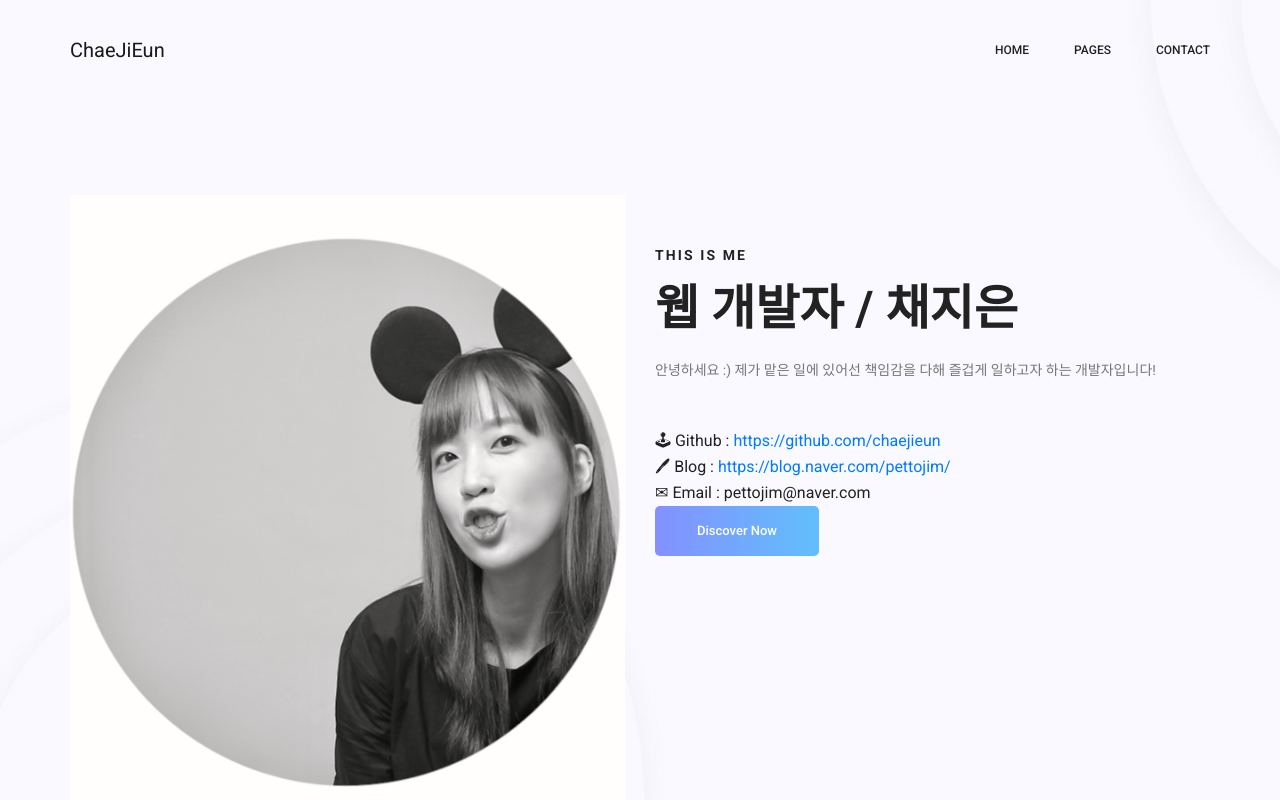
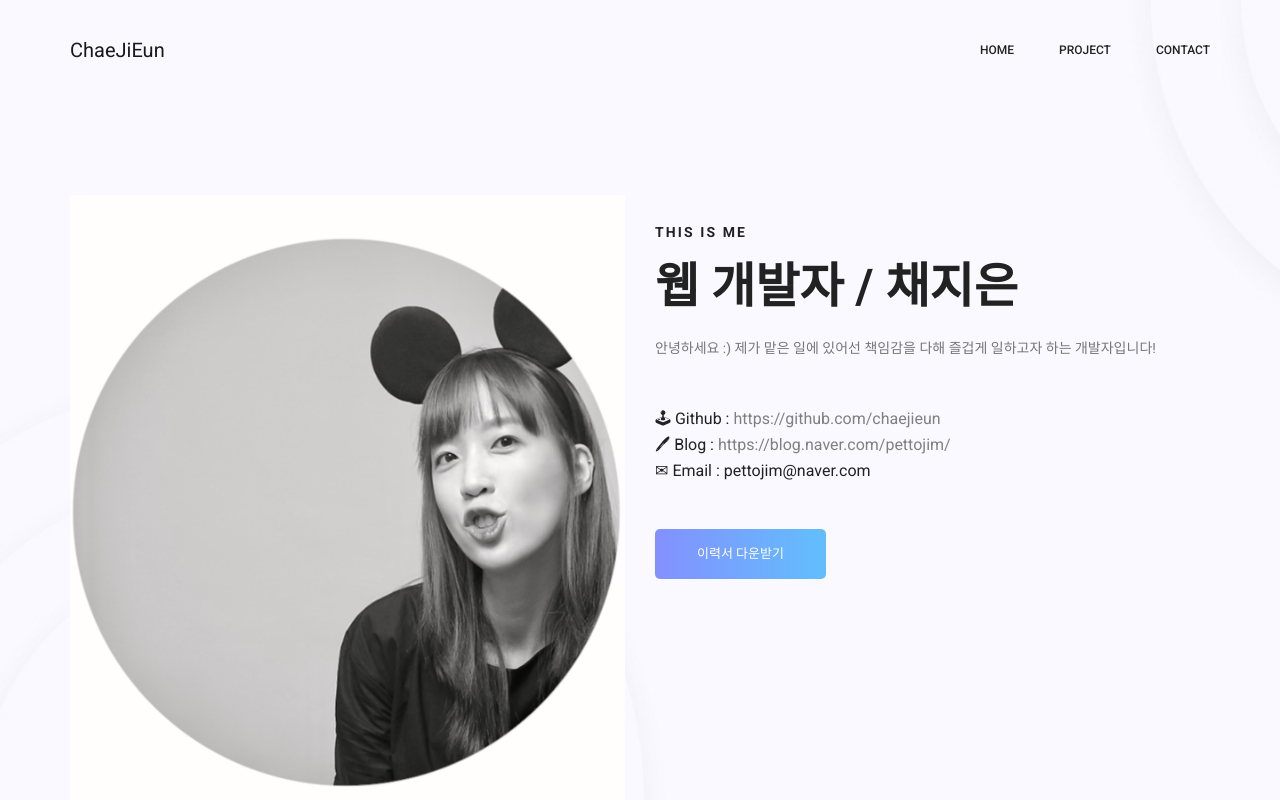
Before and after one commit to chaejieun/chaejieun-portfolio, a website: page index.html in a window 1280 px wide. Shown: the top 800 px of the page. Drawn offline with Linux system fonts and the light colour scheme; some packages are replaced by stand-ins of ours.

Commit message:
FIX  LNB 수정

```diff
--- a/index.html
+++ b/index.html
@@ -40,13 +40,16 @@
 								<!--
 								<li class="nav-item"><a class="nav-link" href="about-us.html">About</a></li> -->
 
+								<li class="nav-item"><a class="nav-link" href="portfolio-details.html">Project</a></li>
+								<!--
 								<li class="nav-item submenu dropdown">
-									<a href="#" class="nav-link dropdown-toggle" data-toggle="dropdown" role="button" aria-haspopup="true" aria-expanded="false">Pages</a>
+									<a href="#" class="nav-link dropdown-toggle" data-toggle="dropdown" role="button" aria-haspopup="true" aria-expanded="false">Project</a>
 									<ul class="dropdown-menu">
-										<!-- <li class="nav-item"><a class="nav-link" href="portfolio.html">Portfolio</a></li>-->
+										 <li class="nav-item"><a class="nav-link" href="portfolio.html">Portfolio</a></li>
 										<li class="nav-item"><a class="nav-link" href="portfolio-details.html">Project</a></li>
 
 									</ul>
+								-->
 								</li>
 								<!--
 								<li class="nav-item submenu dropdown">
@@ -80,15 +83,17 @@
 								<h5>This is me</h5>
 								<h2>웹 개발자 / 채지은 </h2>
 								<p>안녕하세요 :) 제가 맡은 일에 있어선 책임감을 다해 즐겁게 일하고자 하는 개발자입니다!</p>
-								🕹 Github : <a href="https://github.com/chaejieun" style="text-decoration:none">
+								<h7>🕹 Github : <a href="https://github.com/chaejieun" style="color: gray;">
 									https://github.com/chaejieun</a>
 								</br>
-								🖊  Blog :<a href="https://blog.naver.com/pettojim" style="text-decoration:none">
+								<h7></h7>🖊  Blog :<a href="https://blog.naver.com/pettojim" style="color: gray;">
 									https://blog.naver.com/pettojim/</a>
+								</h7>
 								</br>
-								✉ Email : pettojim@naver.com
+								<h7> ✉ Email : pettojim@naver.com </h7>
 								</br>
-								<a class="banner_btn" href="#">Discover Now</a>
+								<p></p>
+								<a class="banner_btn" href="#">이력서 다운받기</a>
 							</div>
 						</div>
 					</div>
@@ -329,8 +334,8 @@
         <section class="latest_blog_area p_120">
         	<div class="container">
         		<div class="main_title">
-        			<h2>서브 프로젝트</h2>
-        			<p>서브 프로젝트 목록</p>
+        			<h2>사이드 프로젝트</h2>
+        			<p>사이드 프로젝트 목록</p>
         		</div>
         		<div class="row latest_blog_inner">
         			<div class="col-lg-4">
```
Also changed, not shown: contact.html (+13 -8 lines), portfolio-details.html (+7 -4 lines).
